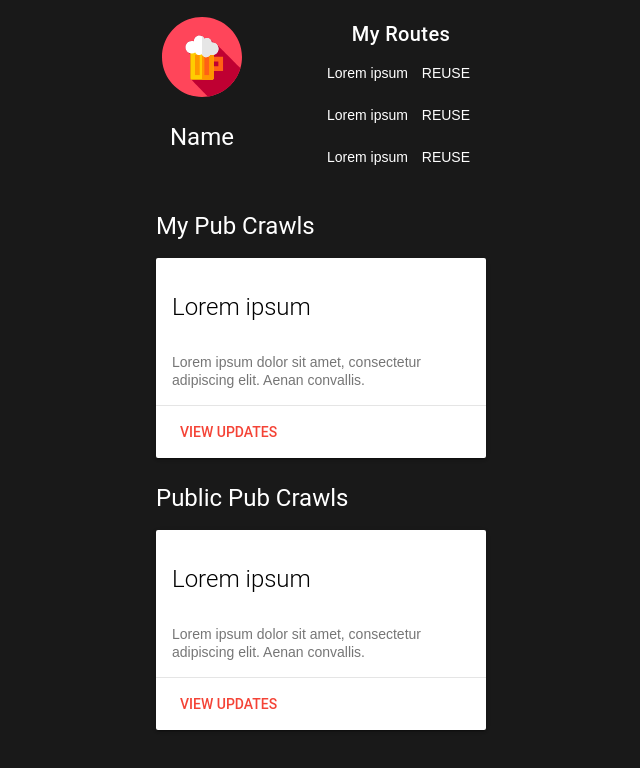
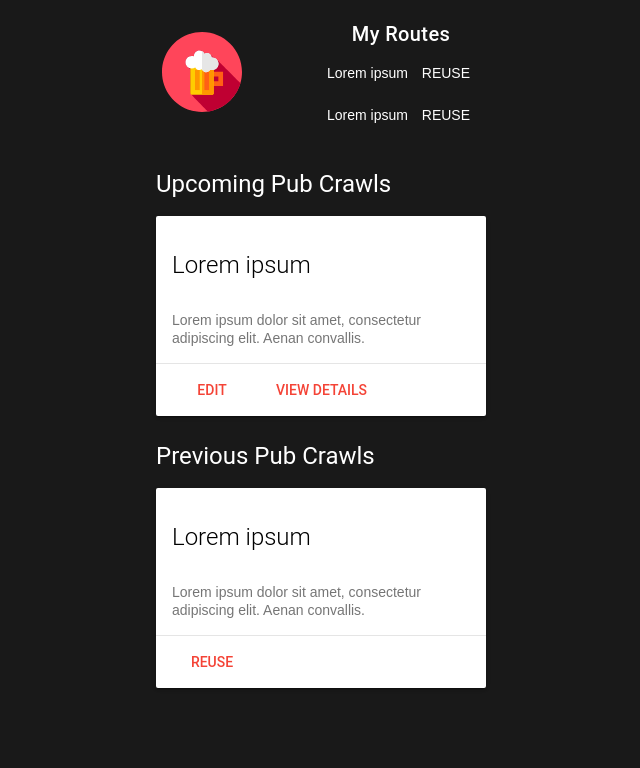
Before and after one commit to PatriciaRosalis/Lx_Crawl, a React (Create React App) app in the folder client/: page /profile in a window 1280 px wide. Shown: the top 768 px of the page, without its empty margins (319-959 px from the left). Built offline with nearby package versions, Linux system fonts and the light colour scheme; no server answers.

Commit message:
user name and edit and view details on profile

```diff
--- a/client/src/components/pages/Profile.jsx
+++ b/client/src/components/pages/Profile.jsx
@@ -19,11 +19,10 @@ export default class Profile extends Component {
         <div className="_container">
           <div className="_1container">
             <img className="img" src="../beer.svg" alt="" />
-            <h4>Name</h4>
+            { api.getLocalStorageUser() && <h4>{api.getLocalStorageUser().username}</h4>}
           </div>
           <div className="_2container">
             <h5>My Routes</h5>
-              <p>Lorem ipsum <Link to="/:pubCrawlId"><button className="btn">REUSE</button></Link></p>
               <p>Lorem ipsum <Link to="/:pubCrawlId"><button className="btn">REUSE</button></Link></p>
               <p>Lorem ipsum <Link to="/:pubCrawlId"><button className="btn">REUSE</button></Link></p>
           </div>
@@ -32,7 +31,7 @@ export default class Profile extends Component {
         <div className="_3container">
           <div>
 
-            <h4>My Pub Crawls</h4>
+            <h4>Upcoming Pub Crawls</h4>
             <div className="demo-card-square mdl-card mdl-shadow--2dp">
               <div className="mdl-card__title mdl-card--expand">
                 <h3 className="mdl-card__title-text">Lorem ipsum</h3>
@@ -42,12 +41,14 @@ export default class Profile extends Component {
                 Aenan convallis.
               </div>
               <div className="mdl-card__actions mdl-card--border">
-                <a className="mdl-button mdl-button--colored mdl-js-button mdl-js-ripple-effect">
-                  View Updates</a>
+                <Link to='/edit-pubCrawl/:pubCrawlId' className="mdl-button mdl-button--colored mdl-js-button mdl-js-ripple-effect">
+                  Edit</Link>
+                <Link to='/pubcrawl-detail/:pubCrawlId' className="mdl-button mdl-button--colored mdl-js-button mdl-js-ripple-effect">
+                  View Details</Link>
               </div>
             </div>
 
-            <h4>Public Pub Crawls</h4>
+            <h4>Previous Pub Crawls</h4>
             <div className="demo-card-square mdl-card mdl-shadow--2dp">
               <div className="mdl-card__title mdl-card--expand">
                 <h3 className="mdl-card__title-text">Lorem ipsum</h3>
@@ -57,8 +58,8 @@ export default class Profile extends Component {
                 Aenan convallis.
               </div>
               <div className="mdl-card__actions mdl-card--border">
-                <a className="mdl-button mdl-button--colored mdl-js-button mdl-js-ripple-effect">
-                  View Updates</a>
+                <Link to='/edit-pubCrawl/:pubCrawlId' className="mdl-button mdl-button--colored mdl-js-button mdl-js-ripple-effect">
+                  Reuse</Link>
               </div>
             </div>
 
@@ -67,14 +68,15 @@ export default class Profile extends Component {
       </div>
     )
   }
-  componentDidMount() {
-    axios.get('http://localhost:5000/api')
-      .then(users => {
-        console.log(users)
-        this.setState({
-          users: users
-        })
-      })
-      .catch(err => console.log(err))
-  }
+  // componentDidMount() {
+  //   console.log(api.getLocalStorageUser())
+  //   api.get/*something from api.js*/ */('http://localhost:5000/api')
+  //     .then(users => {
+  //       console.log(users)
+  //       this.setState({
+  //         users: users
+  //       })
+  //     })
+  //     .catch(err => console.log(err))
+  // }
 }
```
